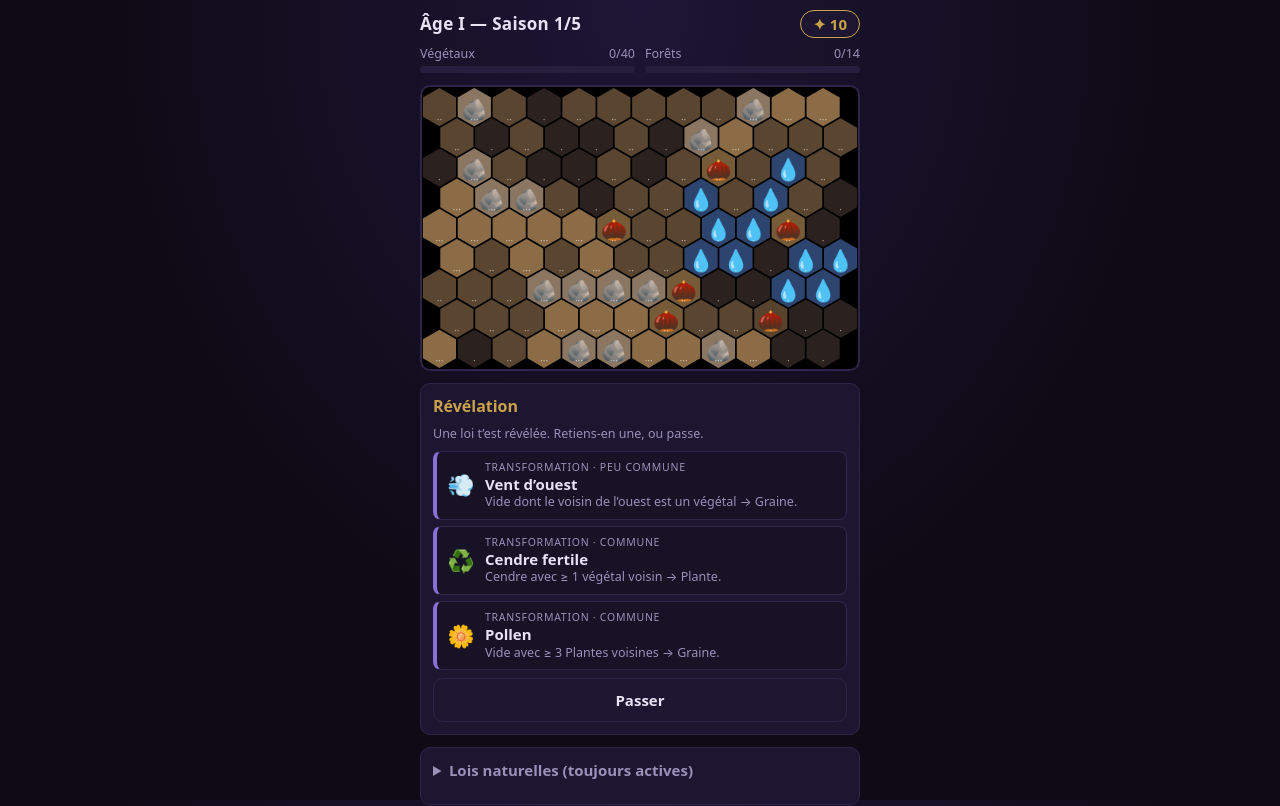
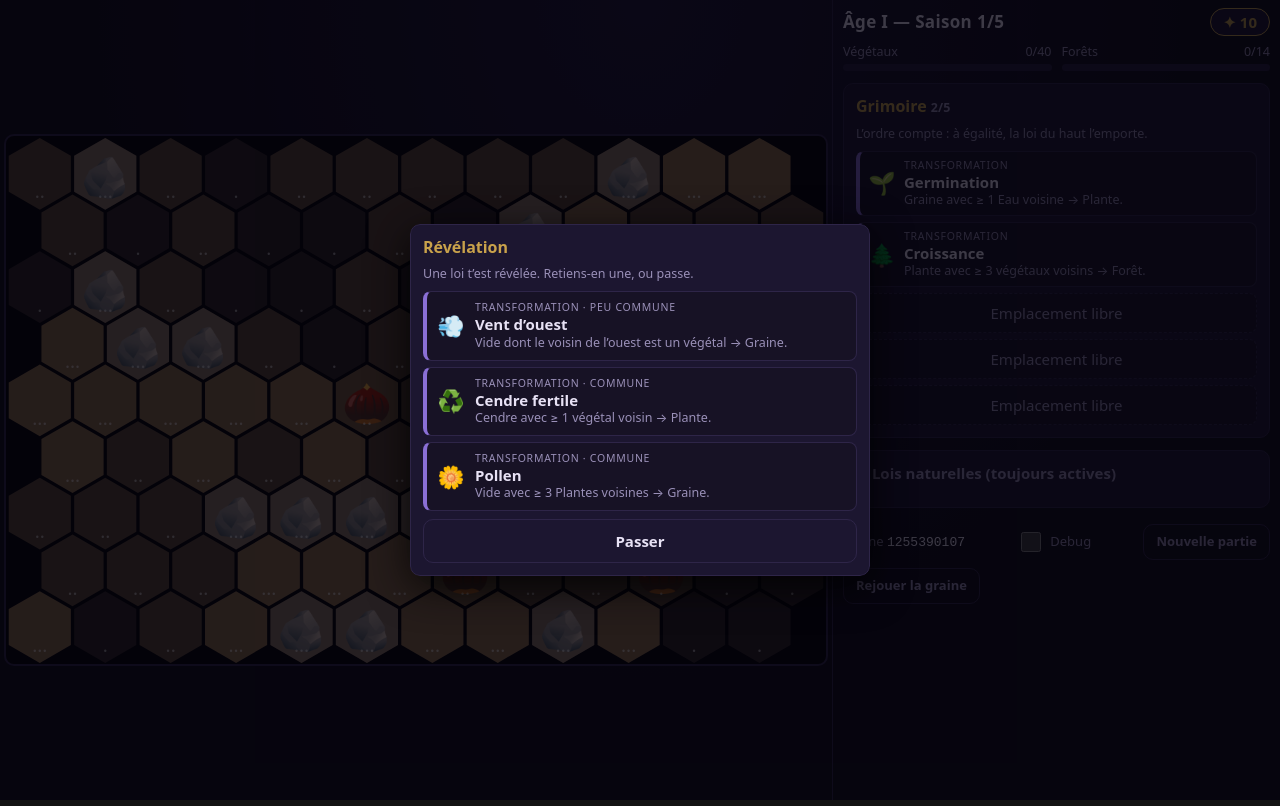
Before and after one commit to GeoffreyFavier/ecosystemia, a Preact app: page / in a window 1280 px wide. Shown: the top 806 px of the page. Built offline with nearby package versions, Linux system fonts and the light colour scheme.

Commit message:
feat(ui): landscape-first layout, hex bubble inspector, centered overlays
Co-Authored-By: Claude Sonnet 5.5 <noreply@anthropic.com>
Claude-Session: https://claude.ai/code/session_01Qn8sKtmugYuE4V9TUSEVrn

```diff
--- a/src/data/laws.ts
+++ b/src/data/laws.ts
@@ -88,7 +88,7 @@ export const POOL_LAW_DEFS: readonly Law[] = [
     id: 'ruissellement',
     icon: '💦',
     name: 'Ruissellement',
-    description: 'Vide avec une Eau plus haute juste à côté (ortho) → Eau.',
+    description: 'Vide avec une Eau voisine plus haute → Eau.',
     kind: 'transform',
     rarity: 'common',
     rule: {
@@ -143,7 +143,7 @@ export const POOL_LAW_DEFS: readonly Law[] = [
     id: 'racines-humides',
     icon: '🛡️',
     name: 'Racines humides',
-    description: 'Un végétal au bord de l’eau (ortho) ne change pas.',
+    description: 'Un végétal avec ≥ 1 Eau voisine ne change pas.',
     kind: 'protection',
     rarity: 'common',
     rule: {
--- a/src/data/naturalLaws.ts
+++ b/src/data/naturalLaws.ts
@@ -17,7 +17,7 @@ export const NATURAL_CATASTROPHES: readonly NaturalLaw[] = [
     id: 'spread',
     icon: '🌋',
     name: 'Embrasement',
-    description: 'Un végétal avec au moins 1 Feu voisin (ortho) prend feu.',
+    description: 'Un végétal avec au moins 1 Feu voisin prend feu.',
     category: 'catastrophe',
     rule: {
       target: 'vegetal',
--- a/src/ui/App.tsx
+++ b/src/ui/App.tsx
@@ -22,6 +22,8 @@ import { EndScreen } from './EndScreen.tsx';
 import { Grimoire } from './Grimoire.tsx';
 import { Header } from './Header.tsx';
 import { Inspector } from './Inspector.tsx';
+import { Overlay } from './Overlay.tsx';
+import { VIEW_H, VIEW_W } from './hex.ts';
 import { MiracleBar } from './MiracleBar.tsx';
 import { NaturalLaws } from './NaturalLaws.tsx';
 import { SeasonSummary } from './SeasonSummary.tsx';
@@ -43,6 +45,7 @@ export function App() {
   const [miracle, setMiracle] = useState<string | null>(null);
   const [previewOn, setPreviewOn] = useState(false);
   const [inspected, setInspected] = useState<number | null>(null);
+  const [endDismissed, setEndDismissed] = useState(false);
 
   useEffect(() => writeSave({ game, lastRun, pending, debug }), [game, lastRun, pending, debug]);
 
@@ -63,8 +66,9 @@ export function App() {
 
   const viewing = frame !== null && frames[frame] !== undefined;
   const cells = viewing ? frames[frame!]! : game.grid;
-  const canAct = game.phase === 'intervention' && !pending && !viewing && game.draft === null;
-  const canPickDraft = game.phase === 'intervention' && !pending && !viewing && game.draft !== null;
+  const inIntervention = game.phase === 'intervention' && !pending && !viewing;
+  const canPickDraft = inIntervention && game.draft !== null;
+  const canAct = inIntervention && game.draft === null;
 
   const targets = useMemo(
     () => new Set(canAct && miracle ? miracleTargets(game, miracle) : []),
@@ -137,22 +141,19 @@ export function App() {
     setMiracle(null);
     setPreviewOn(false);
     setInspected(null);
+    setEndDismissed(false);
   };
   const confirmAbandon = () => game.phase !== 'intervention' || window.confirm('Abandonner la partie en cours ?');
 
   const playbackDone = pending && frame === CYCLES_PER_SEASON;
   const showHistorySlider = debug && lastRun !== null;
   const gameOver = game.phase === 'won' || game.phase === 'lost';
+  const showEnd = !pending && !viewing && gameOver;
 
   return (
-    <div class="app">
-      <Header
-        season={shownSeason}
-        essence={shownEssence}
-        vegetal={countVegetal(cells)}
-        forests={countElement(cells, 'forest')}
-      />
-
+    <div class="layout">
+      <div class="map">
+        <div class="map-inner" style={{ '--ratio': VIEW_W / VIEW_H }}>
           <Board
             cells={cells}
             targets={targets}
@@ -161,6 +162,19 @@ export function App() {
             preview={preview}
             selected={inspected}
             onTap={onTapCell}
+          />
+          {inspected !== null && cells[inspected] && (
+            <Inspector index={inspected} cell={cells[inspected]!} onClose={() => setInspected(null)} />
+          )}
+        </div>
+      </div>
+
+      <aside class="side">
+        <Header
+          season={shownSeason}
+          essence={shownEssence}
+          vegetal={countVegetal(cells)}
+          forests={countElement(cells, 'forest')}
         />
 
         {viewing && (
@@ -238,24 +252,18 @@ export function App() {
           </div>
         )}
 
-      {playbackDone && lastRun && (
-        <SeasonSummary summary={lastRun.summary} final={gameOver} onContinue={acknowledge} />
+        {playbackDone && lastRun && <SeasonSummary summary={lastRun.summary} final={gameOver} onContinue={acknowledge} />}
+
+        {!pending && !viewing && gameOver && endDismissed && (
+          <section class="panel">
+            <h2>{game.phase === 'won' ? 'Victoire' : 'Défaite'}</h2>
+            <button class="btn small" onClick={() => setEndDismissed(false)}>
+              Revoir le bilan
+            </button>
+          </section>
         )}
 
-      {!pending && !viewing && gameOver && (
-        <EndScreen game={game} onNew={() => startNew(randomSeed())} onReplay={() => startNew(game.seed)} />
-      )}
-
-      {canPickDraft && (
-        <DraftPanel
-          offer={game.draft!}
-          grimoire={game.grimoire}
-          onTake={(id, at) => edit((g) => takeDraftLaw(g, id, at))}
-          onSkip={() => edit(skipDraft)}
-        />
-      )}
-
-      {game.phase === 'intervention' && !pending && !(canPickDraft) && (
+        {game.phase === 'intervention' && !pending && (
           <>
             <Grimoire
               laws={game.grimoire}
@@ -263,6 +271,7 @@ export function App() {
               onMove={(i, d) => edit((g) => moveLaw(g, i, d))}
               onRemove={(i) => edit((g) => removeLaw(g, i))}
             />
+            <NaturalLaws />
             {canAct && (
               <MiracleBar
                 essence={game.essence}
@@ -273,7 +282,6 @@ export function App() {
                 onUndoAll={() => edit(undoAllMiracles)}
               />
             )}
-          <NaturalLaws />
             {canAct && (
               <div class="actions">
                 <button class={`btn ${previewOn ? 'active' : ''}`} onClick={() => setPreviewOn((p) => !p)}>
@@ -286,8 +294,6 @@ export function App() {
             )}
           </>
         )}
-
-      {canPickDraft && <NaturalLaws />}
 
         <footer class="footer">
           <span>
@@ -304,9 +310,28 @@ export function App() {
             Rejouer la graine
           </button>
         </footer>
+      </aside>
 
-      {inspected !== null && cells[inspected] && (
-        <Inspector index={inspected} cell={cells[inspected]!} onClose={() => setInspected(null)} />
+      {canPickDraft && (
+        <Overlay>
+          <DraftPanel
+            offer={game.draft!}
+            grimoire={game.grimoire}
+            onTake={(id, at) => edit((g) => takeDraftLaw(g, id, at))}
+            onSkip={() => edit(skipDraft)}
+          />
+        </Overlay>
+      )}
+
+      {showEnd && !endDismissed && (
+        <Overlay>
+          <EndScreen
+            game={game}
+            onNew={() => startNew(randomSeed())}
+            onReplay={() => startNew(game.seed)}
+            onClose={() => setEndDismissed(true)}
+          />
+        </Overlay>
       )}
     </div>
   );
--- /dev/null
+++ b/src/ui/Overlay.tsx
@@ -0,0 +1,10 @@
+import type { ComponentChildren } from 'preact';
+
+/** Centered modal layer over the whole screen. */
+export function Overlay({ children }: { children: ComponentChildren }) {
+  return (
+    <div class="overlay" role="dialog" aria-modal="true">
+      <div class="overlay-card">{children}</div>
+    </div>
+  );
+}
--- a/src/ui/styles.css
+++ b/src/ui/styles.css
@@ -32,13 +32,73 @@ body {
   line-height: 1.35;
 }
 
-.app {
-  max-width: 460px;
+/* ---- Layout: portrait = map on top, panel below; landscape = map left (65 %), scrolling panel right */
+.layout {
+  max-width: 560px;
   margin: 0 auto;
-  padding: 10px 10px 90px;
+  padding: 10px;
   display: flex;
   flex-direction: column;
   gap: var(--gap);
+}
+.map {
+  position: relative;
+}
+.map-inner {
+  position: relative;
+  width: 100%;
+  aspect-ratio: var(--ratio);
+}
+.map-inner .board {
+  position: absolute;
+  inset: 0;
+  width: 100%;
+  height: 100%;
+}
+.side {
+  display: flex;
+  flex-direction: column;
+  gap: var(--gap);
+  min-width: 0;
+}
+
+@media (orientation: landscape) {
+  html,
+  body {
+    height: 100%;
+    overflow: hidden;
+  }
+  .layout {
+    max-width: none;
+    margin: 0;
+    padding: 0;
+    gap: 0;
+    flex-direction: row;
+    height: 100vh;
+    height: 100dvh;
+  }
+  .map {
+    flex: 0 0 65%;
+    display: flex;
+    align-items: center;
+    justify-content: center;
+    padding: 4px;
+    min-width: 0;
+  }
+  .map-inner {
+    /* Fit inside the column without distortion: bound by width (100%) or by height (viewport). */
+    width: min(100%, calc((100vh - 8px) * var(--ratio)));
+    width: min(100%, calc((100dvh - 8px) * var(--ratio)));
+    flex: none;
+  }
+  .side {
+    flex: 1;
+    height: 100%;
+    overflow-y: auto;
+    overscroll-behavior: contain;
+    padding: 8px 10px 16px;
+    border-left: 1px solid var(--panel-border);
+  }
 }
 
 button {
@@ -339,7 +399,8 @@ details.panel summary {
 }
 .law {
   display: flex;
-  gap: 8px;
+  flex-wrap: wrap;
+  gap: 6px 8px;
   align-items: center;
   justify-content: space-between;
   background: var(--bg-2);
@@ -371,7 +432,8 @@ details.panel summary {
   flex-shrink: 0;
 }
 .law-main {
-  flex: 1;
+  flex: 1 1 130px;
+  min-width: 0;
   display: flex;
   flex-direction: column;
   min-width: 0;
@@ -390,6 +452,7 @@ details.panel summary {
   display: flex;
   gap: 4px;
   flex-shrink: 0;
+  margin-left: auto;
 }
 .natural {
   margin: 8px 0 0;
@@ -408,6 +471,7 @@ details.panel summary {
   all: unset;
   box-sizing: border-box;
   display: flex;
+  flex: 1;
   gap: 10px;
   align-items: center;
   width: 100%;
@@ -516,43 +580,83 @@ code {
   color: var(--text);
 }
 
-/* ---- Inspector (bottom sheet) */
-.sheet {
-  position: fixed;
-  left: 0;
-  right: 0;
-  bottom: 0;
-  max-width: 460px;
-  margin: 0 auto;
+/* ---- Inspector (bubble next to the tapped hex) */
+.bubble {
+  position: absolute;
+  z-index: 5;
+  width: max-content;
+  max-width: min(210px, 70%);
   background: #231a3d;
   border: 1px solid var(--accent-2);
-  border-bottom: 0;
-  border-radius: 14px 14px 0 0;
-  padding: 12px 16px calc(14px + env(safe-area-inset-bottom));
-  box-shadow: 0 -8px 24px #000a;
-  z-index: 10;
+  border-radius: 10px;
+  padding: 8px 10px;
+  font-size: 13px;
+  box-shadow: 0 6px 18px #000a;
 }
-.sheet-head {
+.bubble.above {
+  transform: translate(-50%, calc(-100% - 20px));
+}
+.bubble.below {
+  transform: translate(-50%, 20px);
+}
+.bubble.align-left.above {
+  transform: translate(-12%, calc(-100% - 20px));
+}
+.bubble.align-left.below {
+  transform: translate(-12%, 20px);
+}
+.bubble.align-right.above {
+  transform: translate(-88%, calc(-100% - 20px));
+}
+.bubble.align-right.below {
+  transform: translate(-88%, 20px);
+}
+.bubble-head {
   display: flex;
   align-items: center;
-  gap: 10px;
   justify-content: space-between;
+  gap: 8px;
 }
-.sheet-head strong {
-  font-size: 17px;
-  flex: 1;
+.bubble-close {
+  all: unset;
+  cursor: pointer;
+  color: var(--muted);
+  padding: 2px 6px;
 }
-.sheet dl {
+.bubble dl {
   display: grid;
   grid-template-columns: auto 1fr;
-  gap: 4px 12px;
-  margin: 8px 0 0;
+  gap: 2px 10px;
+  margin: 6px 0 0;
 }
-.sheet dt {
+.bubble dt {
   color: var(--muted);
 }
-.sheet dd {
+.bubble dd {
   margin: 0;
+}
+
+/* ---- Overlay (revelation, victory, defeat) */
+.overlay {
+  position: fixed;
+  inset: 0;
+  z-index: 20;
+  background: #05030cc0;
+  display: flex;
+  align-items: center;
+  justify-content: center;
+  padding: 12px;
+  overflow-y: auto;
+}
+.overlay-card {
+  width: min(460px, 100%);
+  max-height: 100%;
+  overflow-y: auto;
+  border-radius: var(--radius);
+  box-shadow: 0 10px 40px #000c;
+}
+.overlay-card > .panel {
+  background: #1c1630;
 }
 
 @media (prefers-reduced-motion: reduce) {
```
Also changed, not shown: src/ui/EndScreen.tsx (+6 -1 lines), src/ui/Inspector.tsx (+17 -7 lines), 2 other files (tests, documents, lock files or other folders). Lines whose indentation alone changed are shown as unchanged.
